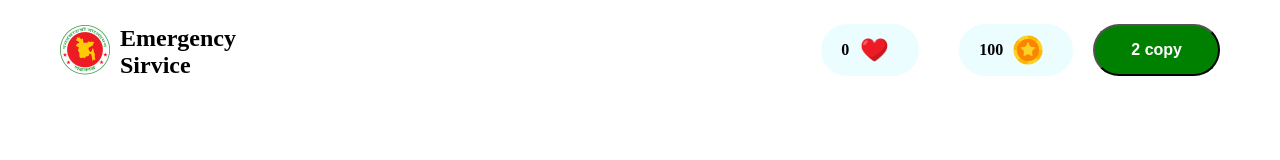
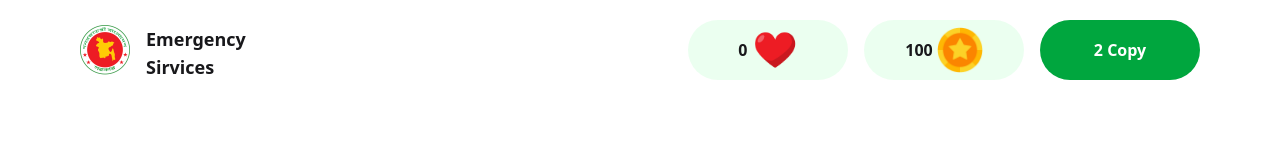
Before and after one commit to Mesbaul24402138/hotline-assaignment, a plain HTML site: page index.html in a window 1280 px wide. Drawn offline with nearby package versions, Linux system fonts and the light colour scheme.

Commit message:
navber complete by taliwind

```diff
--- a/index.html
+++ b/index.html
@@ -3,30 +3,31 @@
 <head>
     <meta charset="UTF-8">
     <meta name="viewport" content="width=device-width, initial-scale=1.0">
-   <link rel="stylesheet" href="style.css">
+     <!-- daisi ui cdn -->
+      <link href="https://cdn.jsdelivr.net/npm/daisyui@5" rel="stylesheet" type="text/css" />
+      <script src="https://cdn.jsdelivr.net/npm/@tailwindcss/browser@4"></script>
     <title>Document</title>
 </head>
 <body>
  <header>
-    <nav>
-        <div class="logo">
-            <img class="logo-icon" src="assets/logo.png">
-            <h1>Emergency<br>Sirvice</span></h1>
-        </div>
 
-        <ul class="nav-items">
-            <li>
+    <nav class="flex h-[100px] justify-between items-center ml-20 mr-20">
+         <div class="flex h-[50px] gap-4">
+          <img src="assets/logo.png">
+          <h1 class="font-bold text-lg">Emergency <br> Sirvices</h1>
+         </div>
 
-                <h4>0</h4>
-                <img class="nav-item-logo" src="assets/heart.png">
-            </li>
-            <li>
-                <h4>100</h4>
-                <img class="nav-item-logo" class="nav-item" src="assets/coin.png" >
-            </li>
-          <button class="small-font-size nav-btn" id="btn-color">2 copy</button>
-        </ul>
-
+         <ul class="h-52 flex justify-center items-center gap-4">
+                <li class="flex h-15 w-40 p-[7px]  rounded-[50px] justify-center items-center gap-1 bg-[#41ff6b1a]">
+                  <h3 class="font-bold">0</h3>
+                  <img class="h-full" src="assets/heart.png">
+                </li>
+                <li class="flex h-15 w-40 p-[7px] rounded-[50px] justify-center items-center gap-1 bg-[#41ff6b1a]">
+                   <h3 class="font-bold">100</h3>
+                  <img class="h-full" src="assets/coin.png">
+                </li>
+                <li ><button class="flex text-white font-bold h-15 w-40 p-[7px] rounded-[50px] justify-center items-center gap-1 bg-[#00a63e]">2 Copy</button></li>
+          </ul>
 
     </nav>
 
@@ -35,6 +36,10 @@
 
 
 <!-- banner is start from here -->
+
+<!-- banner is end from here -->
+
+
  </header>
 </body>
 </html>
--- a/style.css
+++ /dev/null
@@ -1,72 +0,0 @@
-*{
-    margin: 0;
-    padding: 0;
-    box-sizing: border-box;
-}
-/* selected text */
-
-#btn-color{
-    background-color: green
-}
-.small-font-size{
-    font-size:medium ;
-    font-weight: 600;
-    color: white;
-}
-
-/* selected text end */
-
-nav{
-    display: flex;
-    justify-content: space-between;
-    align-items: center;
-    height: 100px;
-    margin:0 60px 0
-
-}
-.logo{
-    display: flex;
-    height: 50px;
-}
-.logo-icon{
-height: 100%;
-width: 100%;
-margin-right: 10px;
-}
-
-.nav-items{
-display: flex;
-height: 52px;
-}
-.nav-items li{
-    list-style: none;
-    display: flex;
-
-    margin: 0 20px;
-    padding:14px 20px;
-    align-items: center;
-    border-radius:50px;
-    background-color: rgba(65, 233, 255, 0.1);
-}
-
-.nav-item-logo{
-    width: 30px;
-    height:30px;
-    margin:0 10px;
-
-
-}
-.nav-btn {
-padding: 14px 36px;
-border-radius: 50px;
-}
-
-/* navber is complete */
-
-
- /* banner is start from here */
-
-
-
-
- /* banner is end from here  */
```
Also changed, not shown: tailwind.config.js (added).
